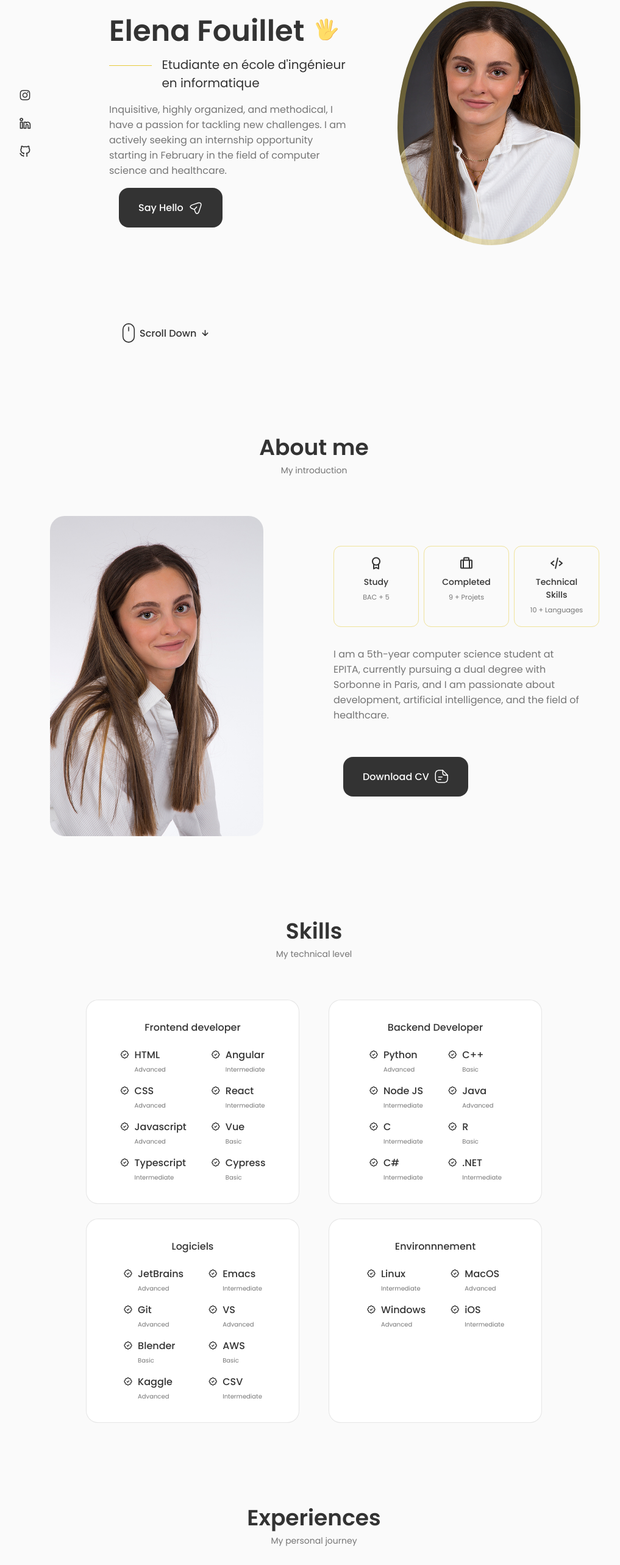
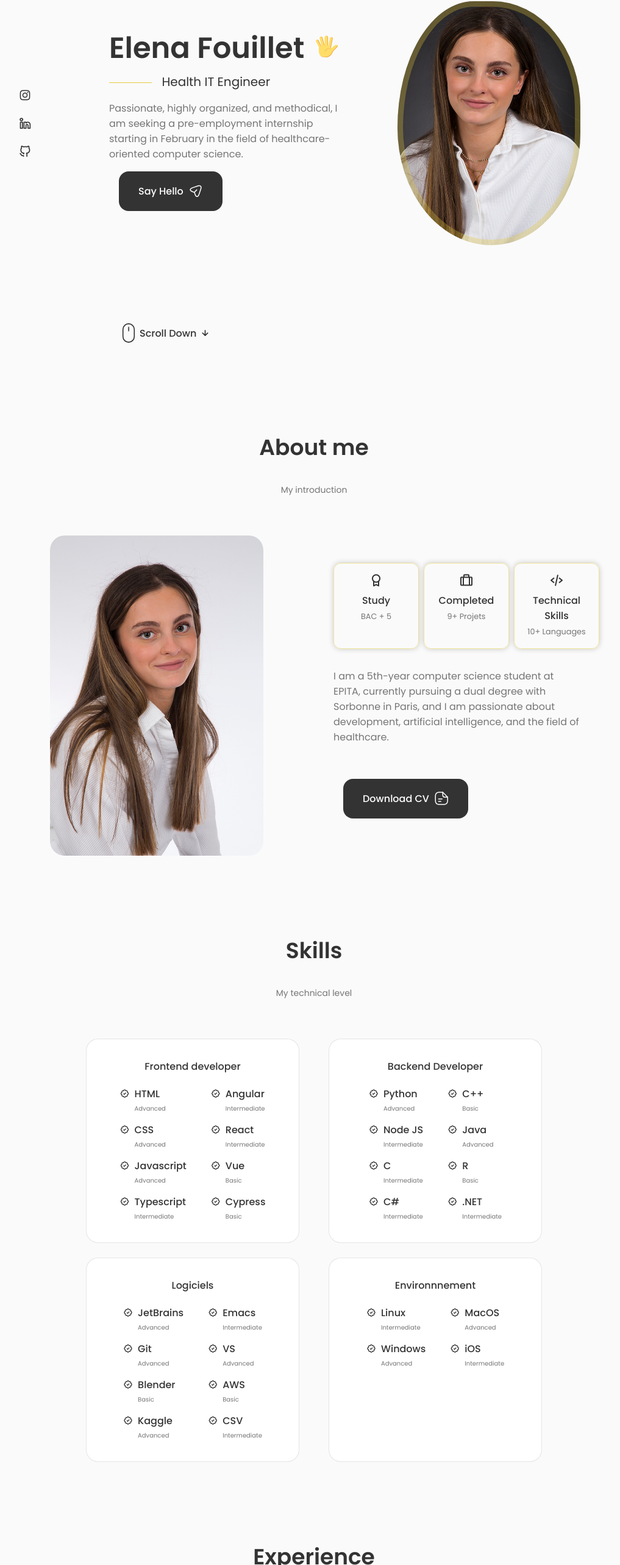
Before and after one commit to elena-FT/personal-portfolio, a React (Create React App) app: page / in a window 1280 px wide. Shown: the part 182-2748 px from the top of the page at 61% size, without its empty margins (125-1142 px from the left). Built offline with nearby package versions, Linux system fonts and the light colour scheme; the HTML template or start-up script is replaced by a standard one.

Commit message:
change experience component

```diff
--- a/src/App.js
+++ b/src/App.js
@@ -7,6 +7,7 @@ import Qualification from './components/qualification/Qualification';
 import Contact from './components/contact/Contact';
 import Footer from './components/footer/Footer';
 import Projects from './components/projects/Projects';
+import Resume from './components/qualification/Resume';
 
 function App() {
   return (
@@ -16,7 +17,7 @@ function App() {
         <Home />
         <About />
         <Skills />
-        <Qualification />
+        <Resume />
         <Projects />
         <Contact />
         <Footer />
--- a/src/components/about/Info.jsx
+++ b/src/components/about/Info.jsx
@@ -19,7 +19,7 @@ const Info = () => {
                     Completed
                 </h3>
                 <span className="about__subtitle">
-                    9 + Projets
+                    9+ Projets
                 </span>
             </div>
 
@@ -29,7 +29,7 @@ const Info = () => {
                     Technical Skills
                 </h3>
                 <span className="about__subtitle">
-                    10 + Languages
+                    10+ Languages
                 </span>
             </div>
         </div>
--- a/src/components/about/about.css
+++ b/src/components/about/about.css
@@ -18,11 +18,13 @@
 
 .about__box {
     background-color: var(--mb-2);
-    border: 1px solid rgba(230,203,61,0.5);
+    border: 1px solid rgba(230, 203, 61, 0.5);
     border-radius: 0.75rem;
     text-align: center;
     padding: 1rem 1.25rem;
+    box-shadow: 0 0 10px rgba(0, 0, 0, 0.2); /* Ajoutez cette ligne pour l'ombre */
 }
+
 
 .about__icon {
     font-size: 1.5rem;
@@ -31,12 +33,12 @@
 }
 
 .about__title {
-    font-size: var(--small-font-size);
+    font-size: var(--normal-font-size);
     font-weight: var(--font-medium);
 }
 
 .about__subtitle {
-    font-size: 0.700rem;
+    font-size: 0.800rem;
 }
 
 .about__description {
--- a/src/components/home/Data.jsx
+++ b/src/components/home/Data.jsx
@@ -53,10 +53,11 @@ const Data = () => {
                   ></path>
             </svg></h1>
             <h3 className="home__subtitle">
-                Etudiante en école d'ingénieur en informatique
+                Health IT Engineer
             </h3>
             <p className="home__descriptio">
-            Inquisitive, highly organized, and methodical, I have a passion for tackling new challenges. I am actively seeking an internship opportunity starting in February in the field of computer science and healthcare.
+            Passionate, highly organized, and methodical, I am seeking a pre-employment internship starting in February in the field of healthcare-oriented
+computer science.
             </p>
             <a href="#contact" className="button button--flex">
                 Say Hello
--- /dev/null
+++ b/src/components/qualification/Card.jsx
@@ -0,0 +1,23 @@
+import React from 'react';
+
+const Card = (props) => {
+    return (
+        <div className="timeline__item">
+            <i className={props.icon}></i>
+            <span className="timeline__date">{props.year}</span>
+            <h3 className="timeline__title">{props.title}</h3>
+            <span className="timeline__subtitle">{props.localisation}</span>
+            <p className="timeline__text">{props.desc}</p>
+
+            {props.points && props.points.length > 0 && (
+                <ul className="resume-list timeline__points">
+                    {props.points.map((point, index) => (
+                        <li key={index}>{point}</li>
+                    ))}
+                </ul>
+            )}
+        </div>
+    )
+}
+
+export default Card;
--- /dev/null
+++ b/src/components/qualification/Data.jsx
@@ -0,0 +1,77 @@
+import React from 'react';
+
+const Data = [
+    {
+        id: 1,
+        category: "education",
+        icon: "uil uil-graduation-cap",
+        year: "2023 - Present",
+        title: "BIOMEDICAL INFORMATICS M2",
+        localisation: "Sorbonne Medicine - Paris, France",
+        desc: "Double degree program between EPITA and Sorbonne University.",
+        points: [
+            " Health Information Systems",
+            " Medical Terminologies and Natural Language Processing ",
+            " Knowledge Engineering and Decision Support in Healthcare ",
+            " Data Warehousing and Data Mining",
+            " E-Health and Collaborative Work",
+            " Health Information Systems Security ",
+            " Collection and Processing of Hospital Medical-Economic Information"
+        ]
+    },
+    {
+        id: 2,
+        category: "education",
+        icon: "uil uil-graduation-cap",
+        year: "2018 - 2023",
+        title: "HEALTH INFORMATICS ENGINEER",
+        localisation: "EPITA - Paris, France",
+        desc: "3rd year of the engineering program at a School of Engineering in Computer Intelligence.",
+        points: [
+            " 2 years of integrated preparatory program",
+            " 1st year of engineering: Strong foundation in mathematics, theoretical fundamentals of computer science through numerous projects and workshops",
+            " 2nd year of engineering: Major in Health Specialization - Healthcare data, Medical imaging, Artificial intelligence, Bioinformatics, Information systems, Medical Internet of Things (IoT)",
+        ]
+    },
+    {
+        id: 3,
+        category: "education",
+        icon: "uil uil-graduation-cap",
+        year: "February 2021 - June 2021",
+        title: "SEMESTER AT DUBLIN",
+        localisation: "Griffith University - Dublin, Ireland",
+        desc: "Computer Science",
+        points: [
+            " Mobile Application Development",
+            " Computer Architecture ",
+            " Logic Mathematics ",
+            " Algorithms",
+        ]
+    },
+    {
+        id: 4,
+        category: "experience",
+        icon: "uil uil-briefcase-alt",
+        year: "March 2023 ",
+        title: "HACKATHON",
+        localisation: "Hacking Health Camp - Strasbourg, France",
+        desc: "Audience award for a mobile application for the prevention of cardiovascular diseases in women.",
+    },
+    {
+        id: 5,
+        category: "experience",
+        icon: "uil uil-briefcase-alt",
+        year: "September 2022 - January 2023",
+        title: "INTERN FULL STACK DEVELOPER",
+        localisation: "CAPCOD - Strasbourg, France",
+        desc: "Technical Stack: C# / Angular / JS / .NET.",
+        points: [
+            " Creation of component documentation",
+            " Hosting of the documentation on AWS and website security ",
+            " Cypress testing",
+            " Graphic integration of two applications",
+        ]
+    },
+]
+
+export default Data;
--- /dev/null
+++ b/src/components/qualification/Resume.jsx
@@ -0,0 +1,42 @@
+import React from 'react';
+import "./resume.css";
+import Data from "./Data.jsx";
+import Card from "./Card.jsx";
+
+const Resume = () => {
+    return (
+        <section className="resume container section" id="resume">
+            <h2 className="section__title">Experience</h2>
+
+            <div className="resume__container grid">
+                <div className="timeline grid">
+                    {Data.map((val, id) => {
+                        if (val.category === "education") {
+                            return (
+                                <Card key={id} icon={val.icon} title={val.title}
+                                year={val.year} localisation={val.localisation}
+                                desc={val.desc} points={val.points}/>
+                            )
+                        }
+                        return null;
+                    })}
+                </div>
+
+                <div className="timeline grid">
+                    {Data.map((val, id) => {
+                        if (val.category === "experience") {
+                            return (
+                                <Card key={id} icon={val.icon} title={val.title}
+                                year={val.year} localisation={val.localisation}
+                                desc={val.desc} points={val.points}/>
+                            )
+                        }
+                        return null;
+                    })}
+                </div>
+            </div>
+        </section>
+    )
+}
+
+export default Resume;
--- /dev/null
+++ b/src/components/qualification/resume.css
@@ -0,0 +1,86 @@
+.section__title {
+  margin-bottom: 2rem;
+}
+
+.resume ul {
+    list-style: disc;
+  }
+
+.resume__container {
+  grid-template-columns: repeat(2, 1fr);
+  column-gap: 1.875rem;
+}
+
+.timeline {
+  background-color: var(--container-color);
+  padding: 1.875rem;
+  border-radius: 1rem;
+  position: relative;
+  box-shadow: 0 0 10px rgba(0, 0, 0, 0.2);
+}
+
+.timeline__item {
+  position: relative;
+  padding-left: 3.125rem;
+  padding-bottom: 3.125rem;
+}
+
+.timeline__item:last-child {
+  padding-bottom: 0;
+}
+
+.timeline__item::before {
+  content: "";
+  width: 1px;
+  height: 100%;
+  background-color: var(--color-yellow);
+  position: absolute;
+  left: .25rem;
+  top: 0;
+}
+
+.timeline .uil-graduation-cap,
+.timeline .uil-briefcase-alt {
+  position: absolute;
+  left: -0.4375rem;
+  top: 0;
+  font-size: var(--h2-font-size);
+  color: var(--color-yellow);
+  background-color: var(--container-color);
+  padding: 0.4375rem 0;
+}
+
+.timeline__date {
+  font-size: var(--smaller-font-size);
+}
+
+.timeline__title {
+  font-size: var(--h3-font-size);
+  margin: 0.5rem 0;
+}
+
+.timeline__subtitle {
+  font-size: var(--smaller-font-size);
+  margin-bottom: 2rem;;
+}
+
+/*=============== BREAKPOINTS ===============*/
+/* For large devices */
+@media screen and (max-width: 992px) {
+}
+
+  /* For medium devices */
+  @media screen and (max-width: 768px) {
+    .resume__container {
+        grid-template-columns: repeat(1, 1fr);
+        column-gap: 1.875rem;
+      }
+
+  }
+
+  @media screen and (max-width: 576px) {
+  }
+
+  /* For small devices */
+  @media screen and (max-width: 350px) {
+  }
--- /dev/null
+++ b/src/translations/home_en.json
@@ -0,0 +1,6 @@
+{
+    "title": "Elena Fouillet",
+    "subtitle": "Student in Computer Engineering",
+    "description": "I'm 21 years old, and I'm from Colmar. Curious, highly organized, and methodical, I love new challenges.",
+    "buttonText": "Say Hello"
+  }
--- /dev/null
+++ b/src/translations/home_fr.json
@@ -0,0 +1,6 @@
+{
+    "title": "Elena Fouillet",
+    "subtitle": "Étudiante en école d'ingénieur en informatique",
+    "description": "J’ai 21 ans, et je suis originaire de Colmar. Curieuse, très organisée et méthodique, j'aime les nouveaux challenges.",
+    "buttonText": "Say Hello"
+  }
```
